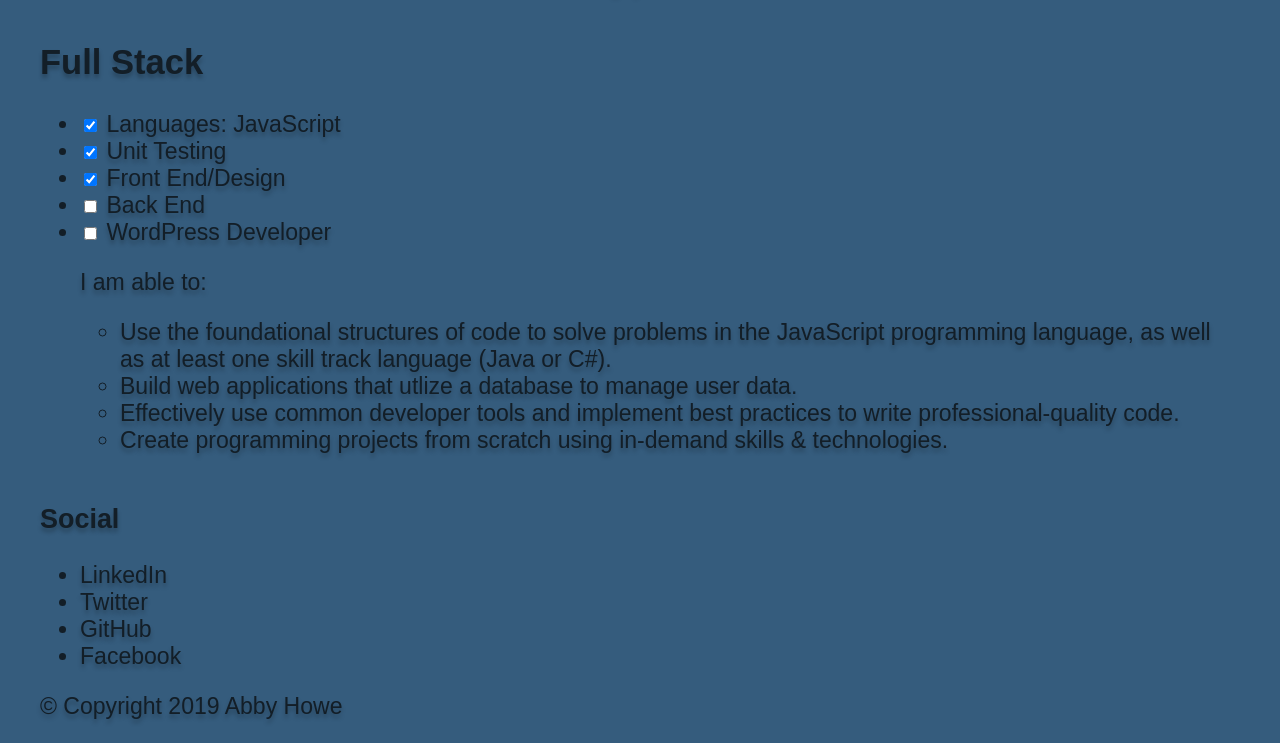
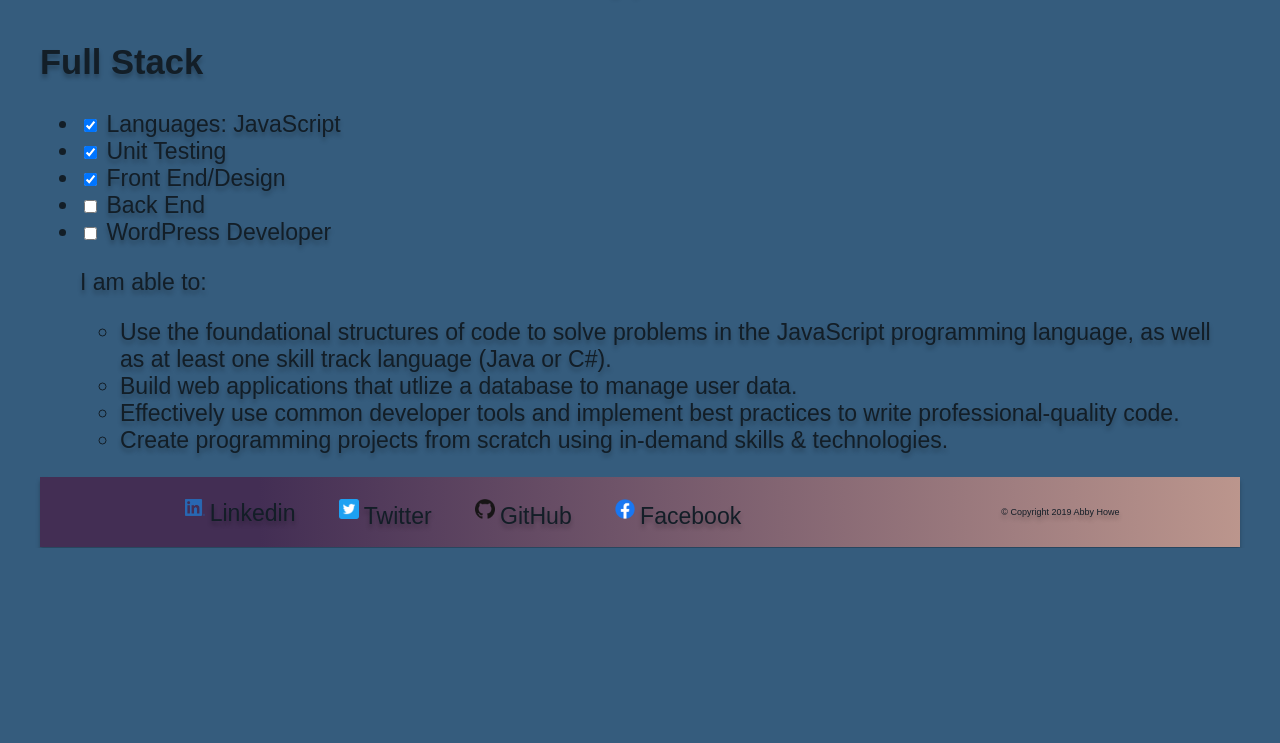
Before and after one commit to ahowe442/html_me_something, a plain HTML site: page index.html in a window 1280 px wide. Shown: the part 706-1449 px from the top of the page. After the commit the page ends 1254 px from the top, so only its background shows below. Drawn offline with Linux system fonts and the light colour scheme.

Commit message:
updated styles and index.

```diff
--- a/index.html
+++ b/index.html
@@ -109,15 +109,34 @@
     </section>
   </article>
   </main>
-  <footer>
-    <h3>Social</h3>
-    <ul>
-      <li href="www.LinkedIn.com">LinkedIn</li>
-      <li>Twitter</li>
-      <li>GitHub</li>
-      <li>Facebook</li>
-    </ul>
-    <p>&copy; Copyright 2019 Abby Howe</p>
+  <footer class="mainFooter">
+    <div class="container">
+      <nav class="footerNav">
+      </nav>
+      <nav class="footerNav">
+        <ul>
+          <li> <a href="https://www.linkedin.com/in/abby-howe-6639828b/" class="socialLink"><img
+                src="Images/LI-In-Bug.png" alt="Linkedin Logo">Linkedin</a>
+          </li>
+          <li> <a href="https://twitter.com/Abby_Howe" class="socialLink"><img
+                src="Images/Twitter_Social_Icon_Rounded_Square_Color.png" alt="Twitter Logo">Twitter</a>
+          </li>
+          <li> <a href="https://github.com/ahowe442" class="socialLink"><img src="Images/GitHub-Mark-120px-plus.png"
+                Alt="GitHub Logo">GitHub</a>
+          </li>
+          <li> <a href="https://m.facebook.com/howe.abigail" class="socialLink"><img
+                src="Images/f_logo_RGB-Blue_100.png" alt="Facebook Logo">Facebook</a>
+          </li>
+        </ul>
+      </nav>
+    </div>
+    <div class="container">
+      <nav class="footerNav">
+      </nav>
+      <nav class="footerNav">
+        <p>&copy; Copyright 2019 Abby Howe</p>
+      </nav>
+    </div>
   </footer>
 </body>
 
--- a/styles.css
+++ b/styles.css
@@ -15,6 +15,7 @@ body {
   color: #131e27;
   min-height: 100vh;
   text-shadow: 0px 4px 4px rgba(0, 0, 0, 0.25);
+  list-style: none;
 }
 
 header {
@@ -31,22 +32,26 @@ header {
 
   text-shadow: 0px 4px 4px rgba(0, 0, 0, 0.25);
 }
-.mainNav ul {
+.mainNav ul,
+.footerNav ul {
   display: flex;
   margin: 0;
   padding: 0;
   list-style: none;
 }
 
-.mainNav a {
+.mainNav a,
+.footerNav a {
   color: inherit;
   text-decoration: none;
-  padding: 2rem;
+  padding: 1rem;
 }
 
-.mainNav a:hover {
+.mainNav a:hover,
+.footerNav a:hover {
   color: #637381;
 }
+
 .full-height-grow {
   display: flex;
   flex-direction: column;
@@ -56,17 +61,46 @@ header {
   color: inherit;
 }
 
-.mainHeader {
+.mainHeader,
+.mainFooter {
   display: flex;
   justify-content: space-between;
   align-items: center;
+}
+.mainHeader {
   height: 140px;
 }
+
+.mainFooter .container {
+  display: flex;
+  justify-content: space-between;
+}
+.mainFooter img {
+  border-radius: 4px;
+  padding: 5px;
+  width: 20px;
+  justify-items: center;
+  font-size: 0.5em;
+}
+.mainFooter {
+  height: 70px;
+  background: linear-gradient(
+    89.51deg,
+    #432e54 18.26%,
+    rgba(248, 177, 149, 0.7) 101.64%
+  );
+  box-shadow: 0px 4px 4px rgba(0, 0, 0, 0.25);
+}
+
+.mainFooter p {
+  font-size: 9px;
+}
 .container {
-  max-width: 1200px;
+  max-width: 1480px;
   margin: 0 auto;
   padding: 0 40px;
 }
+
 .home-main-text-title {
   font: inherit;
   font-weight: 500;
```
